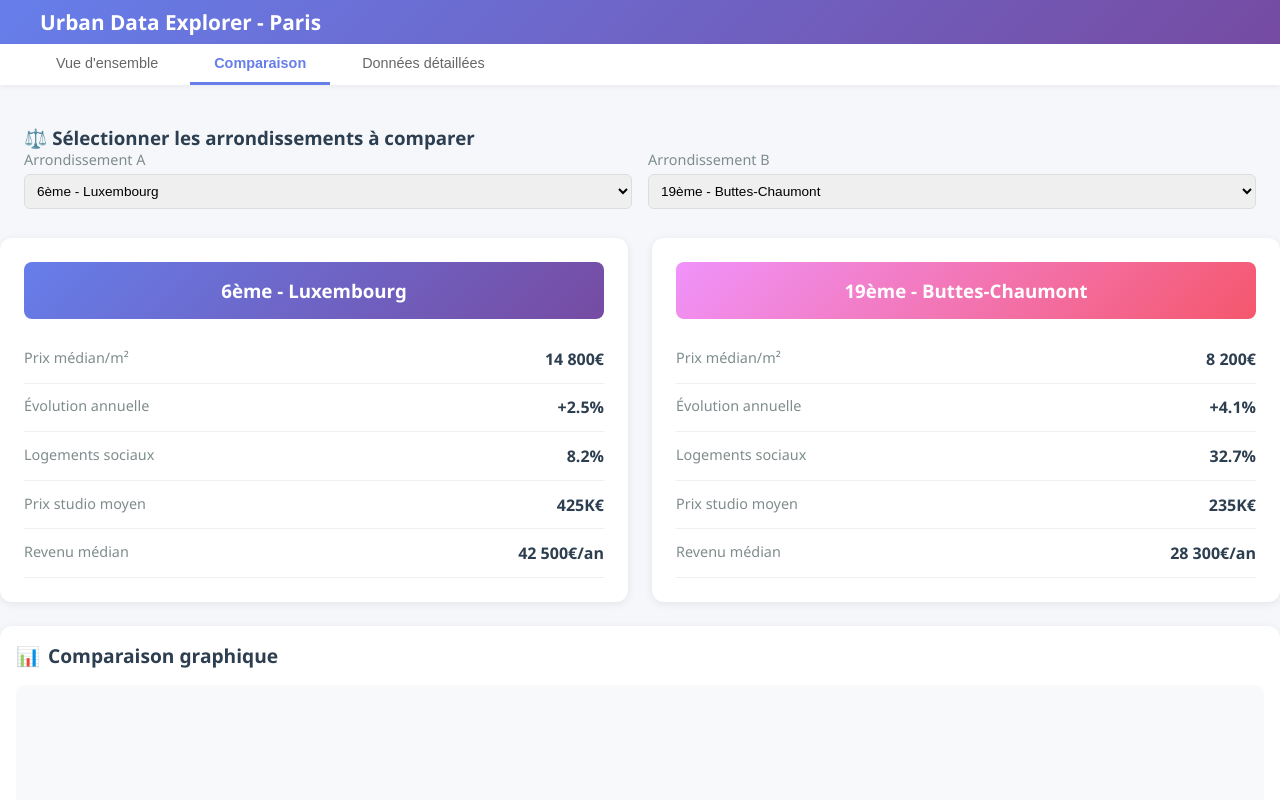
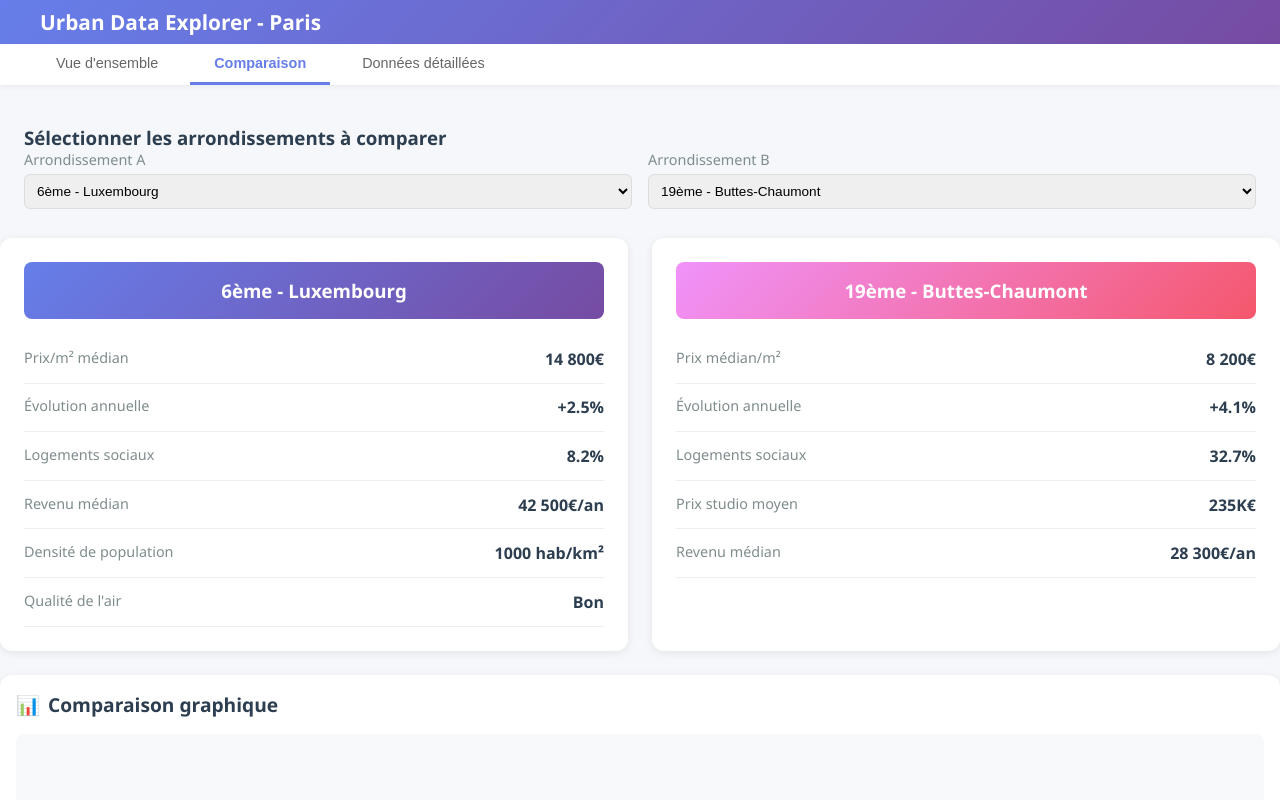
Before and after one commit to jayjay932/Project-Data-Architecture-Development, a plain HTML site: page frontend/index.html in a window 1280 px wide. Both pictures are taken after a click on the button "Comparaison". Shown: the top 800 px of the page. Drawn offline with nearby package versions, Linux system fonts and the light colour scheme; no server answers.

Commit message:
style: clean up index

```diff
--- a/frontend/index.html
+++ b/frontend/index.html
@@ -162,7 +162,7 @@
         <!-- ONGLET 2: COMPARAISON -->
         <div id="comparison" class="tab-content">
             <div class="filters">
-                <h3>⚖️ Sélectionner les arrondissements à comparer</h3>
+                <h3>Sélectionner les arrondissements à comparer</h3>
                 <div class="filter-group">
                     <div class="filter-item">
                         <label>Arrondissement A</label>
@@ -189,7 +189,7 @@
                         <h3>6ème - Luxembourg</h3>
                     </div>
                     <div class="stat-row">
-                        <span class="stat-label">Prix médian/m²</span>
+                        <span class="stat-label">Prix/m² médian</span>
                         <span class="stat-value">14 800€</span>
                     </div>
                     <div class="stat-row">
@@ -201,12 +201,16 @@
                         <span class="stat-value">8.2%</span>
                     </div>
                     <div class="stat-row">
-                        <span class="stat-label">Prix studio moyen</span>
-                        <span class="stat-value">425K€</span>
+                        <span class="stat-label">Revenu médian</span>
+                        <span class="stat-value">42 500€/an</span>
                     </div>
                     <div class="stat-row">
-                        <span class="stat-label">Revenu médian</span>
-                        <span class="stat-value">42 500€/an</span>
+                        <span class="stat-label">Densité de population</span>
+                        <span class="stat-value">1000 hab/km²</span>
+                    </div>
+                    <div class="stat-row">
+                        <span class="stat-label">Qualité de l'air</span>
+                        <span class="stat-value">Bon</span>
                     </div>
                 </div>
 
```
